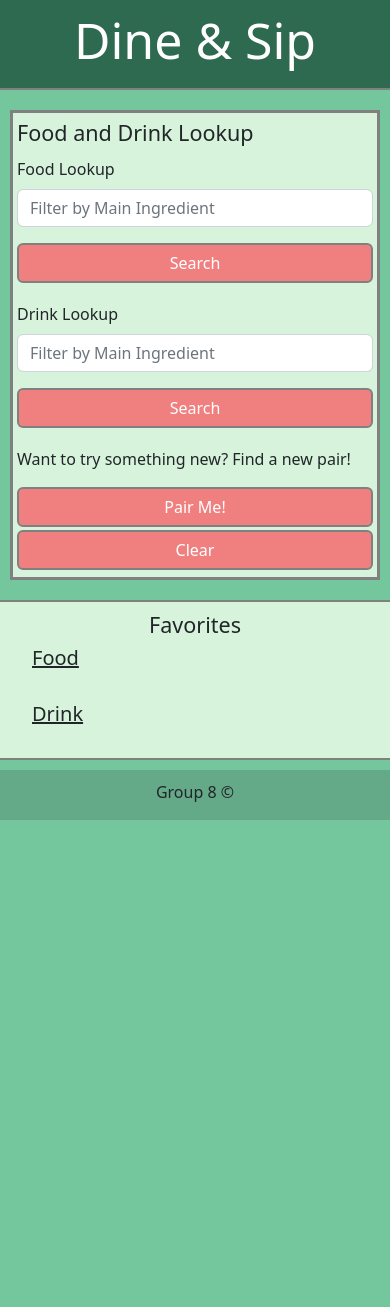
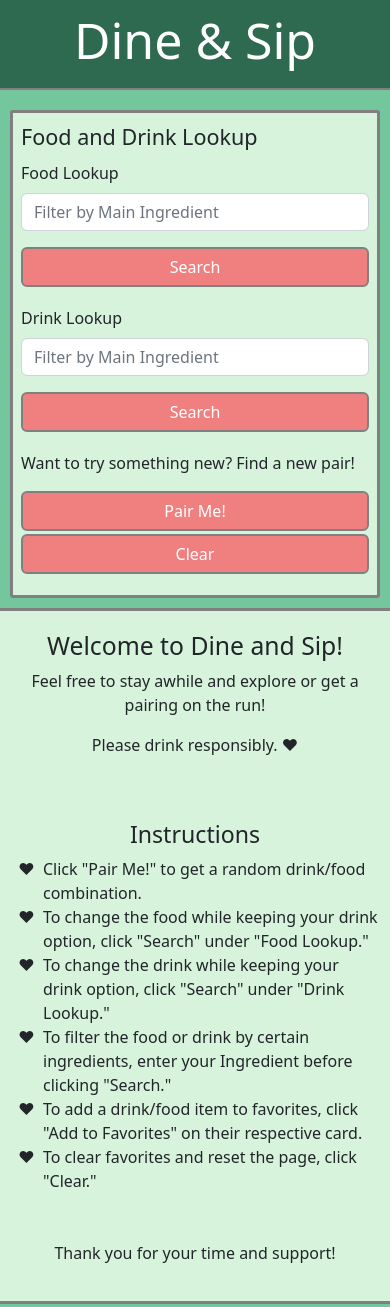
Before and after one commit to ZoeRorvig/food-and-drink-pairings, a plain HTML site: page index.html in a window 390 px wide. Shown: the top 1307 px of the page. Before the commit the page ends 844 px from the top, so only its background shows below. Drawn offline with nearby package versions, Linux system fonts and the light colour scheme.

Commit message:
added intro section, favicon - updated general CSS

```diff
--- a/assets/script.js
+++ b/assets/script.js
@@ -1,4 +1,4 @@
-
+// Variables
 var userInput = "";
 var foodName = "";
 var savedFood = [];
@@ -7,6 +7,8 @@ var clearBtnEl = document.querySelector("#clearBtn");
 
 var foodIngredients = document.querySelector("#food-list");
 var drinkIngredients = document.querySelector("#drink-list");
+
+// Random food/drink search
 document.querySelector("#randomize-button").addEventListener("click", function () {
     var randomFoodApi = "https://www.themealdb.com/api/json/v1/1/random.php";
     var randomDrinkApi = "https://www.thecocktaildb.com/api/json/v1/1/random.php";
@@ -31,9 +33,6 @@ document.querySelector("#randomize-button").addEventListener("click", function (
                     });
             }
         });
-
-
-
 });
 
 var getType = function (meal, keyType) {
@@ -51,12 +50,15 @@ var getType = function (meal, keyType) {
     return filteredIngredients;
 }
 
+// Display Food
 var displayFoodItems = function (food) {
+    document.querySelector("form").style.height = "auto";
+    document.querySelector("#foodFav").textContent = "Add to Favorites";
+    document.querySelector("#intro-block").style.display = "none";
     document.querySelector(".card-food").style.display = "block";
     var foodCard = document.querySelector(".card-food");
     foodIngredients.textContent = "";
 
-    // Display Food
     foodCard.children[0].src = food.meals[0].strMealThumb;
     foodCard.children[1].children[0].textContent = food.meals[0].strMeal;
     foodCard.children[3].href = food.meals[0].strSource;
@@ -73,14 +75,17 @@ var displayFoodItems = function (food) {
     }
 };
 
+// Display Drink
 var displayDrinkItems = function (drink) {
+    document.querySelector("form").style.height = "auto";
+    document.querySelector("#drinkFav").textContent = "Add to Favorites";
+    document.querySelector("#intro-block").style.display = "none";
     document.querySelector(".card-drink").style.display = "block";
     var drinkCard = document.querySelector(".card-drink");
     drinkIngredients.textContent = "";
 
-    // Display Drink
     drinkCard.children[0].src = drink.drinks[0].strDrinkThumb;
-    drinkCard.children[1].children[0].textContent = drink.drinks[0].strDrink + " ["+ drink.drinks[0].strAlcoholic + "]";
+    drinkCard.children[1].children[0].textContent = drink.drinks[0].strDrink + " [" + drink.drinks[0].strAlcoholic + "]";
 
     drinkCard.children[3].textContent = drink.drinks[0].strInstructions;
     var ingredients = getType(drink.drinks[0], "Ingredient");
@@ -93,20 +98,21 @@ var displayDrinkItems = function (drink) {
         drinkIngredients.appendChild(li);
     }
 };
+
+// Filter food by ingredients
 document.querySelector("#food-button").addEventListener("click", function () {
     document.querySelector(".food-ingredient").children[2].textContent = "";
     userInput = document.querySelector("#food-input").value.split(' ').join('_');
     var foodUrl = "https://www.themealdb.com/api/json/v1/1/filter.php?i=" + userInput;
-
 
     fetch(foodUrl)
         .then(function (response) {
             if (response.ok) {
                 response.json()
                     .then(function (data) {
-                        if (data.meals == null){
+                        if (data.meals == null) {
                             document.querySelector(".food-ingredient").children[2].textContent = "Oops! Please try a different ingredient!";
-                        } else{
+                        } else {
                             food = Math.floor(Math.random() * data.meals.length);
                             foodName = data.meals[food].strMeal;
                             var foodNameURL = "https://www.themealdb.com/api/json/v1/1/search.php?s=" + foodName;
@@ -125,6 +131,7 @@ document.querySelector("#food-button").addEventListener("click", function () {
         });
 });
 
+// Filter drink by ingredients
 document.querySelector("#drink-button").addEventListener("click", function () {
     document.querySelector(".drink-ingredient").children[2].textContent = "";
     userInput = document.querySelector("#drink-input").value.split(' ').join('_');
@@ -136,9 +143,9 @@ document.querySelector("#drink-button").addEventListener("click", function () {
             if (response.ok) {
                 response.json()
                     .then(function (data) {
-                        if (data.drinks == null){
+                        if (data.drinks == null) {
                             document.querySelector(".drink-ingredient").children[2].textContent = "Oops! Please try a different ingredient!";
-                        } else{
+                        } else {
                             drink = Math.floor(Math.random() * data.drinks.length);
                             drinkName = data.drinks[drink].strDrink;
                             var drinkNameURL = "https://www.thecocktaildb.com/api/json/v1/1/search.php?s=" + drinkName;
@@ -157,7 +164,9 @@ document.querySelector("#drink-button").addEventListener("click", function () {
         });
 });
 
-document.querySelector("#foodFav").addEventListener("click" , function () {
+// Add food item to favorites section
+document.querySelector("#foodFav").addEventListener("click", function () {
+    document.querySelector("#foodFav").textContent = "Added to Favorites";
     var food = document.getElementById("foodCardTitle").textContent;
 
     savedFood.push(food);
@@ -166,19 +175,21 @@ document.querySelector("#foodFav").addEventListener("click" , function () {
 
 });
 
-document.querySelector("#drinkFav").addEventListener("click" , function () {
+// Add drink item to favorites section
+document.querySelector("#drinkFav").addEventListener("click", function () {
+    document.querySelector("#drinkFav").textContent = "Added to Favorites";
     var drink = document.getElementById("drinkCardTitle").textContent;
     savedDrink.push(drink);
     localStorage.setItem('favorite-drink', JSON.stringify(savedDrink));
     displayFavorites();
 });
 
-
+// Display favorites in favorites section
 var displayFavorites = function () {
     document.getElementById("foodList").innerHTML = null;
     savedFood = JSON.parse(localStorage.getItem('favorite-food')) || [];
 
-  for (i = 0; i < savedFood.length; i++){
+    for (i = 0; i < savedFood.length; i++) {
 
         var li = document.createElement('li');
         li.textContent = savedFood[i];
@@ -188,7 +199,7 @@ var displayFavorites = function () {
     document.getElementById("drinkList").innerHTML = null;
     savedDrink = JSON.parse(localStorage.getItem('favorite-drink')) || [];
 
-  for (i = 0; i < savedDrink.length; i++){
+    for (i = 0; i < savedDrink.length; i++) {
 
         var li = document.createElement('li');
         li.textContent = savedDrink[i];
@@ -196,7 +207,8 @@ var displayFavorites = function () {
     };
 };
 
-clearBtnEl.addEventListener("click", function(){
+// Clear favorites and reset screen
+clearBtnEl.addEventListener("click", function () {
     localStorage.clear();
     location.reload();
 });
--- a/assets/style.css
+++ b/assets/style.css
@@ -1,3 +1,12 @@
+html, body {
+    overflow-x:hidden;
+}
+
+body{
+    background-color:#74c69d;
+    position: relative
+}
+
 img {
     width: 100%;
     padding: 5px;
@@ -17,14 +26,28 @@ header {
     margin-bottom: 20px;
     color: white;
     border-bottom: 2px solid gray;
+    width: 100vw;
 }
 
 form {
     margin-left: 10px;
     margin-bottom: 10px;
     border: 3px solid gray;
-    padding: 4px;
+    padding: 8px;
     background-color:#d8f3dc;
+    border-radius: 3px;
+    height: 100%;
+}
+
+#intro-block{
+    display: flex;
+    justify-content: center;
+    align-items: center;
+    flex-direction: column;
+    background-color:#d8f3dc;
+    width:65%;
+    border: 3px solid gray;
+    border-radius: 3px;
 }
 
 footer {
@@ -35,16 +58,13 @@ footer {
     padding-top: 10px;
 }
 
-body {
-    background-color:#74c69d;
-}
-
 .card-food, .card-drink {
     background-color: #d8f3dc;
     padding: 4px;
     border: 3px solid gray;
     display: none;
     margin-bottom: 10px;
+    border-radius: 3px;
 }
 
 .card-drink{
@@ -54,6 +74,10 @@ body {
 ul {
     list-style: none;
     padding-bottom: 8px;
+}
+
+.list-style li{
+    list-style-type: "♥  ";
 }
 
 .btn {
@@ -96,7 +120,7 @@ a:hover{
 .favorites-section{
     border: 2px solid gray;
     margin: 10px 0 10px 0;
-    padding-top: 10px;
+    padding: 10px 0 10px 0;
     background-color:#d8f3dc;
 }
 
@@ -106,8 +130,15 @@ a:hover{
 }
 
 #fav-sub-title{
-    margin-left: 30px;
+    display: flex;
+    justify-content: center;
     text-decoration: underline;
+}
+
+.fav-food, .fav-drink{
+    border: 1px solid #b0ccb4;
+    padding: 5px;
+    margin-top: 10px;
 }
 
 @media screen and (max-width: 768px) {
@@ -119,4 +150,20 @@ a:hover{
     form{
         margin-right: 10px;
     }
+
+    #intro-block{
+        width: 100%;
+        margin-top: 10px;
+        padding: 20px;
+    }
+
+    .align-me{
+        text-align: center;
+    }
+
+    .fav-food, .fav-drink{
+        border: 1px solid #b0ccb4;
+        padding: 5px;
+        margin-top: 5px;
+    }
 }
--- a/index.html
+++ b/index.html
@@ -6,6 +6,7 @@
   <meta http-equiv="X-UA-Compatible" content="IE=edge">
   <meta name="viewport" content="width=device-width, initial-scale=1.0">
   <title>Food and Drink Pairings</title>
+  <link rel="icon" type="image/x-icon" href="./images/favicon.ico">
   <!-- CSS only -->
   <link href="https://cdn.jsdelivr.net/npm/bootstrap@5.2.3/dist/css/bootstrap.min.css" rel="stylesheet"
     integrity="sha384-rbsA2VBKQhggwzxH7pPCaAqO46MgnOM80zW1RWuH61DGLwZJEdK2Kadq2F9CUG65" crossorigin="anonymous">
@@ -39,11 +40,29 @@
         </fieldset>
       </form>
     </div>
+    <div class="col-12 col-sm-8" id="intro-block">
+      <h2>Welcome to Dine and Sip!</h2>
+      <div class="align-me"><p>Feel free to stay awhile and explore or get a pairing on the run!</p></div>
+      <p>Please drink responsibly. &hearts;</p>
+      <br>
+      <br>
+      <h3>Instructions</h3>
+      <ul class="list-style">
+        <li>Click "Pair Me!" to get a random drink/food combination.</li>
+        <li>To change the food while keeping your drink option, click "Search" under "Food Lookup."</li>
+        <li>To change the drink while keeping your drink option, click "Search" under "Drink Lookup."</li>
+        <li>To filter the food or drink by certain ingredients, enter your Ingredient before clicking "Search."</li>
+        <li>To add a drink/food item to favorites, click "Add to Favorites" on their respective card.</li>
+        <li>To clear favorites and reset the page, click "Clear."</li>
+      </ul>
+      <br>
+      <p>Thank you for your time and support!</p>
+    </div>
     <div class="col-12 col-sm-4">
       <div class="card-food">
-        <img src="" id="card-img-top" alt="...">
+        <img src="#" id="card-img-top" alt="Picture of Food">
         <div class="card-body">
-          <h5 class="card-title" id="foodCardTitle">Card title</h5>
+          <h5 class="card-title" id="foodCardTitle"></h5>
         </div>
         <ul class="list-group list-group-flush" id="food-list">
           <li></li>
@@ -55,15 +74,14 @@
     </div>
     <div class="col-12 col-sm-4">
       <div class="card-drink">
-        <img src="..." class="card-img-top" alt="...">
+        <img src="#" class="card-img-top" alt="Picture of Drink">
         <div class="card-body">
-          <h5 class="card-title" id="drinkCardTitle">Card title</h5>
+          <h5 class="card-title" id="drinkCardTitle"></h5>
         </div>
         <ul class="list-group list-group-flush" id="drink-list">
           <li></li>
         </ul>
-        <p class="card-text">Some quick example text to build on the card title and make up the bulk of the card's
-          content.</p>
+        <p class="card-text"></p>
         <button id="drinkFav" class="favBtn">Add to Favorites</button>
       </div>
     </div>
@@ -71,11 +89,11 @@
     <div class="favorites-section">
       <div class="row">
         <h4 id="favorites-title">Favorites</h4>
-        <div class="col-12 col-sm-6">
+        <div class="col-12 col-sm-6 fav-food">
           <h5 id="fav-sub-title">Food</h5>
           <ul id="foodList"></ul>
         </div>
-        <div class="col-12 col-sm-6">
+        <div class="col-12 col-sm-6 fav-drink">
           <h5 id="fav-sub-title">Drink</h5>
           <ul id="drinkList"></ul>
         </div>
@@ -83,7 +101,7 @@
     </div>
     <script src="./assets/script.js"></script>
     <footer>
-      <p>Group 8 &copy;</p>
+      <p>Group 8&copy;</p>
     </footer>
 </body>
 
```
Also changed, not shown: images/_C__Users_blkqu_bootcamp_challenges_projects_food-and-drink-pairings_index.html.png (deleted), images/favicon.ico (added), images/main-page.png (added), 1 other file. Lines whose indentation alone changed are shown as unchanged.
